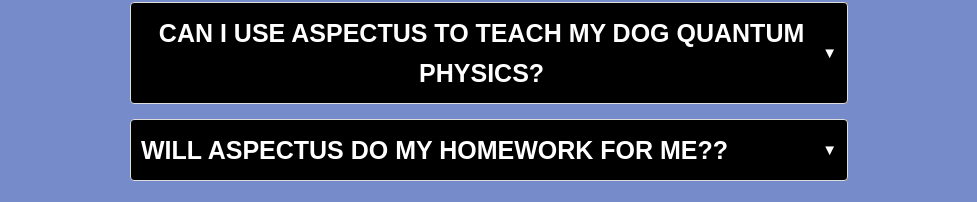
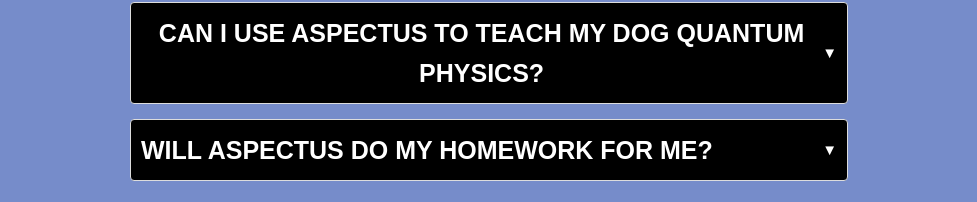
Before and after one commit to BrainForgeAI/GeminiApp, a React (Create React App) app in the folder Landing_page/geminiapp_website/: page /faq in a window 1280 px wide. Shown: the part 598-800 px from the top of the page, without its empty margins (151-1128 px from the left). Built offline with nearby package versions, Linux system fonts and the light colour scheme; a web font is replaced by a local one.

Commit message:
Fixed error in faq question

```diff
--- a/Landing_page/geminiapp_website/src/components/FAQ.jsx
+++ b/Landing_page/geminiapp_website/src/components/FAQ.jsx
@@ -35,7 +35,7 @@
       open: false
     },
     {
-      question: 'Will Aspectus do my homework for me??',
+      question: 'Will Aspectus do my homework for me?',
       answer: "As much as we'd love to help, Aspectus is here to teach you, not do your homework! But with the right questions and practice, you'll be acing your assignments in no time—no shortcuts allowed!",
       open: false
     },
```
